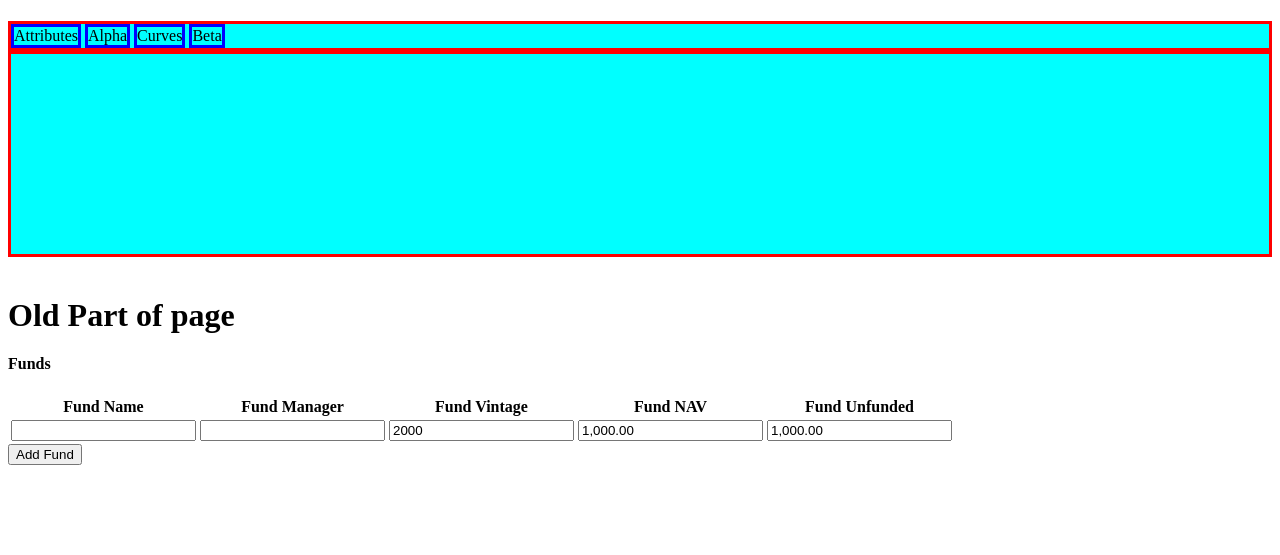
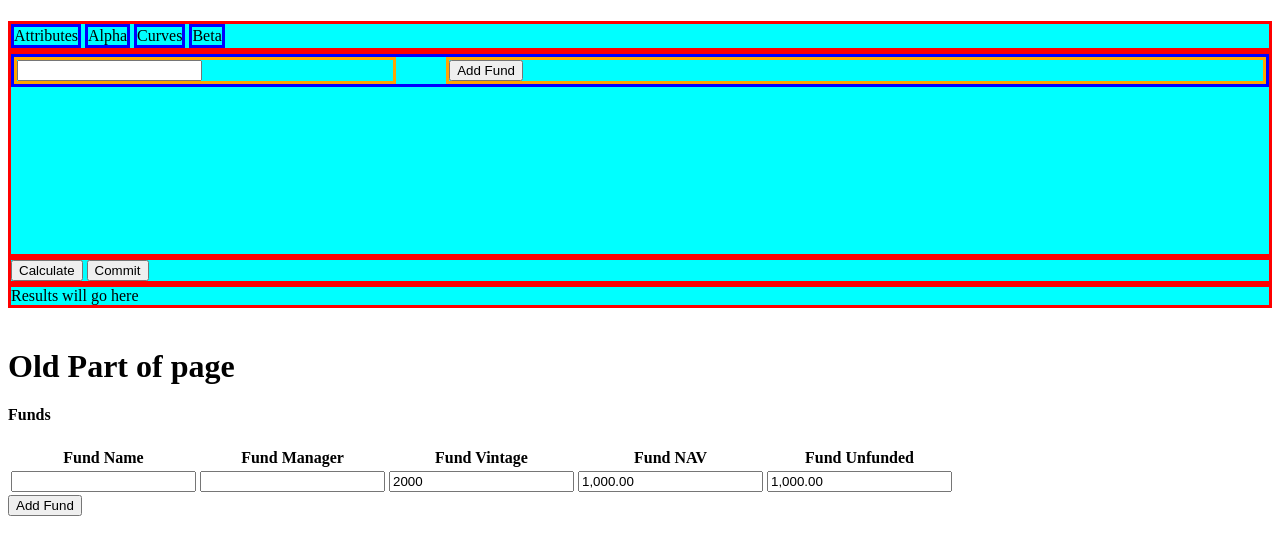
Before and after one commit to dveb8886/ResearchLab, a Flask app: template templates/portfolio.html in a window 1280 px wide. Shown: the top 555 px of the page. Run offline with Flask 2, Linux system fonts and the light colour scheme; the template is opened without the code that fills it, so the values that code supplies are empty.

Commit message:
Added ability to add fund in portfolio UI

```diff
--- a/static/css/portfolio.css
+++ b/static/css/portfolio.css
@@ -57,3 +57,13 @@
 .hidden {
     display: none;
 }
+
+.button-controls {
+    border-color: red;
+    border-style: solid;
+}
+
+.result-content {
+    border-color: red;
+    border-style: solid;
+}
--- a/static/js/portfolio.js
+++ b/static/js/portfolio.js
@@ -21,7 +21,8 @@ window.addEventListener('load', function(){
 
     // click listener that show fund contents when fund name is clicked
     $('.fund-name').click(function(){
-        var fund_contents = $('.fund-contents', $(this).parent().parent())
+        var fund_id = $(this).attr('fund');
+        var fund_contents = $('.fund-contents', $('.fund-container[fund=\''+fund_id+'\']'))
         fund_contents.toggleClass('hidden')
     });
 
--- a/templates/portfolio.html
+++ b/templates/portfolio.html
@@ -20,9 +20,9 @@
             </div>
             <div class="tab-content-container">
                 {% for fund in funds %}
-                <div class="fund-container">
+                <div class="fund-container" fund="{{ fund.id }}">
                     <div class="fund-summary">
-                        <div class="fund-summary-item fund-name">{{ fund.fund_name }}</div>
+                        <div class="fund-summary-item fund-name" fund="{{ fund.id }}">{{ fund.fund_name }}</div>
                         <div class="fund-summary-item fund-preview">
                             <div class="fund-tab-item fund-attributes">Manager: {{ fund.fund_manager }}</div>
                             <div class="fund-tab-item hidden fund-alpha">Alpha: (some graph)</div>
@@ -33,6 +33,30 @@
                     <div class="fund-contents hidden">(bigger graph and table)</div>
                 </div>
                 {% endfor %}
+                <form action="{{ url_for('fund_api.add') }}" method="post">
+                    <div class="fund-container">
+                        <div class="fund-summary">
+                            <div class="fund-summary-item fund-name"><input name="fund_name" /></div>
+                            <div class="fund-summary-item fund-preview">
+                                <input name="prof_id" hidden="true" value="{{ prof.id }}" />
+                                <button>Add Fund</button>
+                            </div>
+                        </div>
+                        <div class="fund-contents hidden">
+                            <td class="table_valueContainer"><input name="fund_manager" /></td>
+                            <td class="table_valueContainer"><input name="fund_vintage" value="2000"/></td>
+                            <td class="table_valueContainer"><input name="fund_nav" value="1,000.00"/></td>
+                            <td class="table_valueContainer"><input name="fund_unfunded" value="1,000.00" /></td>
+                        </div>
+                    </div>
+                </form>
+            </div>
+            <div class="button-controls">
+                <button>Calculate</button>
+                <button>Commit</button>
+            </div>
+            <div class="result-content">
+                Results will go here
             </div>
         </div>
     </div>
```
